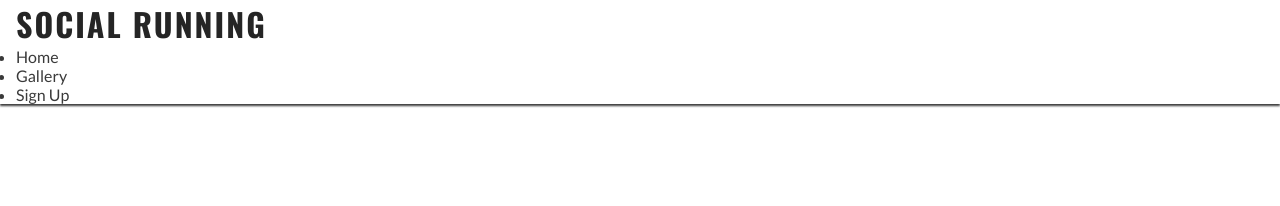
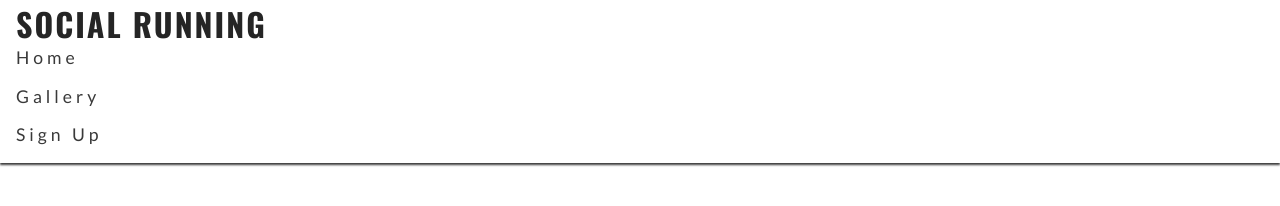
Before and after one commit to MrSkyey/Social-Running, a plain HTML site: page index.html in a window 1280 px wide. Drawn offline with nearby package versions, Linux system fonts and the light colour scheme.

Commit message:
Style the Navigation Bar.

```diff
--- a/css/style.css
+++ b/css/style.css
@@ -42,6 +42,20 @@ h1 {
     color: #252525;
 }
 
+#menu {
+    font-size: 110%;
+    letter-spacing: 4px;
+    list-style-type: none;
+}
+
+#menu > li {
+    margin-bottom: 1em;
+}
+
+.active {
+    border-bottom: 1px solid #3a3a3a;
+}
+
 main {
     background-color: lightblue;
     /* Pushing the Footer to the bottom */
--- a/index.html
+++ b/index.html
@@ -24,7 +24,7 @@
         <h1 id="logo">Social Running</h1>
     </a>
     <nav>
-        <ul>
+        <ul id="menu">
             <li><a href="">Home</a></li>
             <li><a href="">Gallery</a></li>
             <li><a href="">Sign Up</a></li>
```
